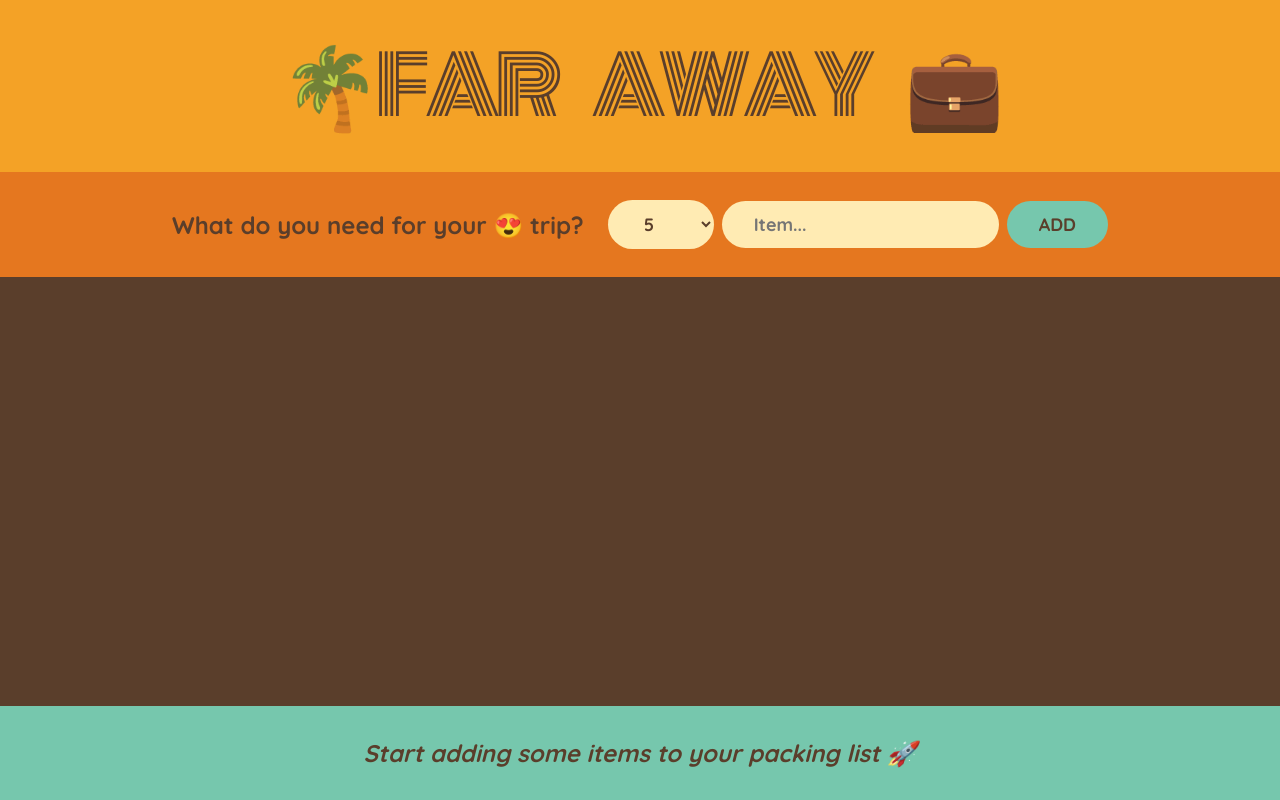
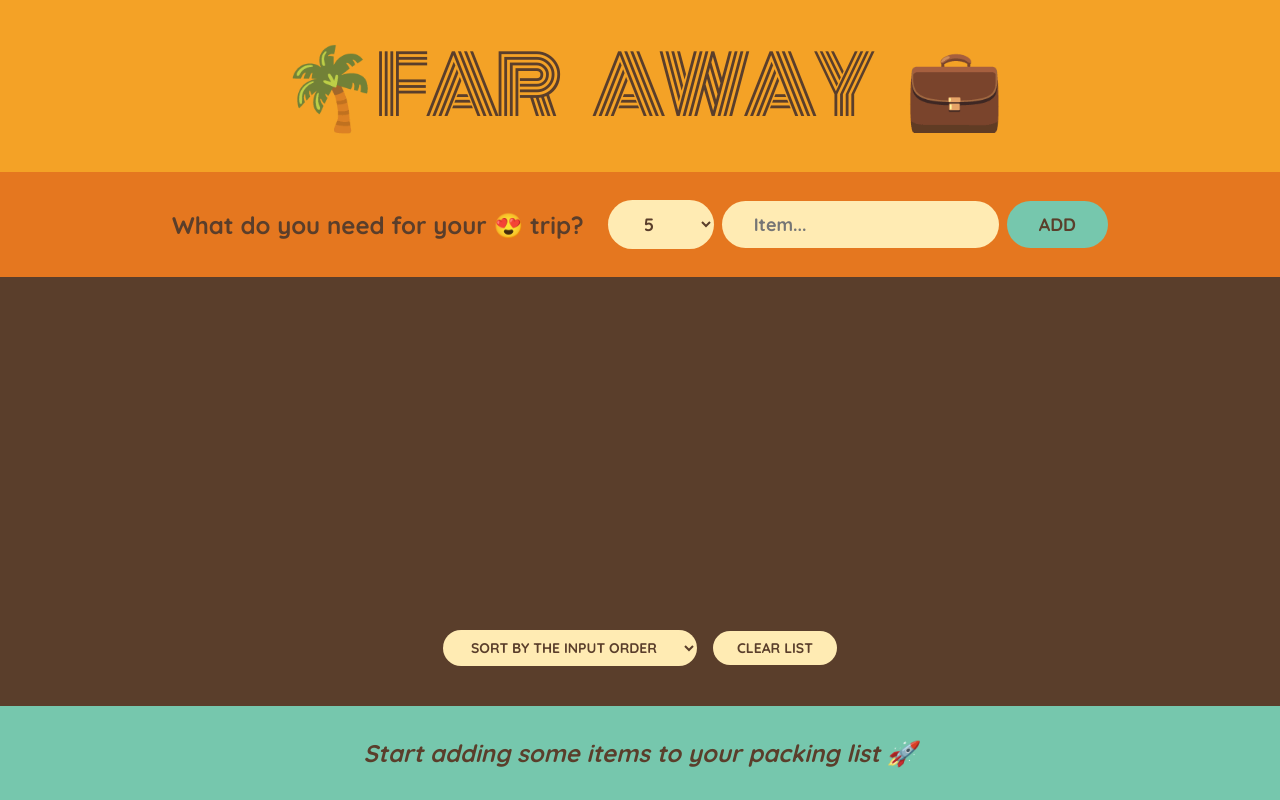
Before and after one commit to yadelishka/05-travel-list, a React (Create React App) app: page / in a window 1280 px wide. Built offline with nearby package versions, Linux system fonts and the light colour scheme.

Commit message:
add clear list and sort selected (07-011)

```diff
--- a/src/App.js
+++ b/src/App.js
@@ -19,6 +19,14 @@
     );
   }
 
+  function handleClearList() {
+    const confirmed = window.confirm(
+      "Are you sure you want to delete all items?"
+    );
+
+    if (confirmed) setItems([]);
+  }
+
   return (
     <div className="app">
       <Logo />
@@ -27,6 +35,7 @@
         items={items}
         onDeleteItem={handleDeleteItem}
         onToggleItem={handleToggleItem}
+        onClearList={handleClearList}
       />
       <Stats items={items} />
     </div>
@@ -83,11 +92,26 @@
   );
 }
 
-function PackingList({ items, onDeleteItem, onToggleItem }) {
+function PackingList({ items, onDeleteItem, onToggleItem, onClearList }) {
+  const [sortBy, setSortBy] = useState("input");
+
+  let sortedItems;
+
+  if (sortBy === "input") sortedItems = items;
+  if (sortBy === "description")
+    sortedItems = items
+      .slice()
+      .sort((a, b) => a.description.localeCompare(b.description));
+
+  if (sortBy === "packed")
+    sortedItems = items
+      .slice()
+      .sort((a, b) => Number(a.packed) - Number(b.packed));
+
   return (
     <div className="list">
       <ul>
-        {items.map((item) => (
+        {sortedItems.map((item) => (
           <Item
             item={item}
             key={item.id}
@@ -96,6 +120,15 @@
           />
         ))}
       </ul>
+
+      <div className="actions">
+        <select value={sortBy} onChange={(e) => setSortBy(e.target.value)}>
+          <option value="input">Sort by the input order</option>
+          <option value="description">Sort by description</option>
+          <option value="packed">Sort by packed status</option>
+        </select>
+        <button onClick={onClearList}>Clear list</button>
+      </div>
     </div>
   );
 }
```
